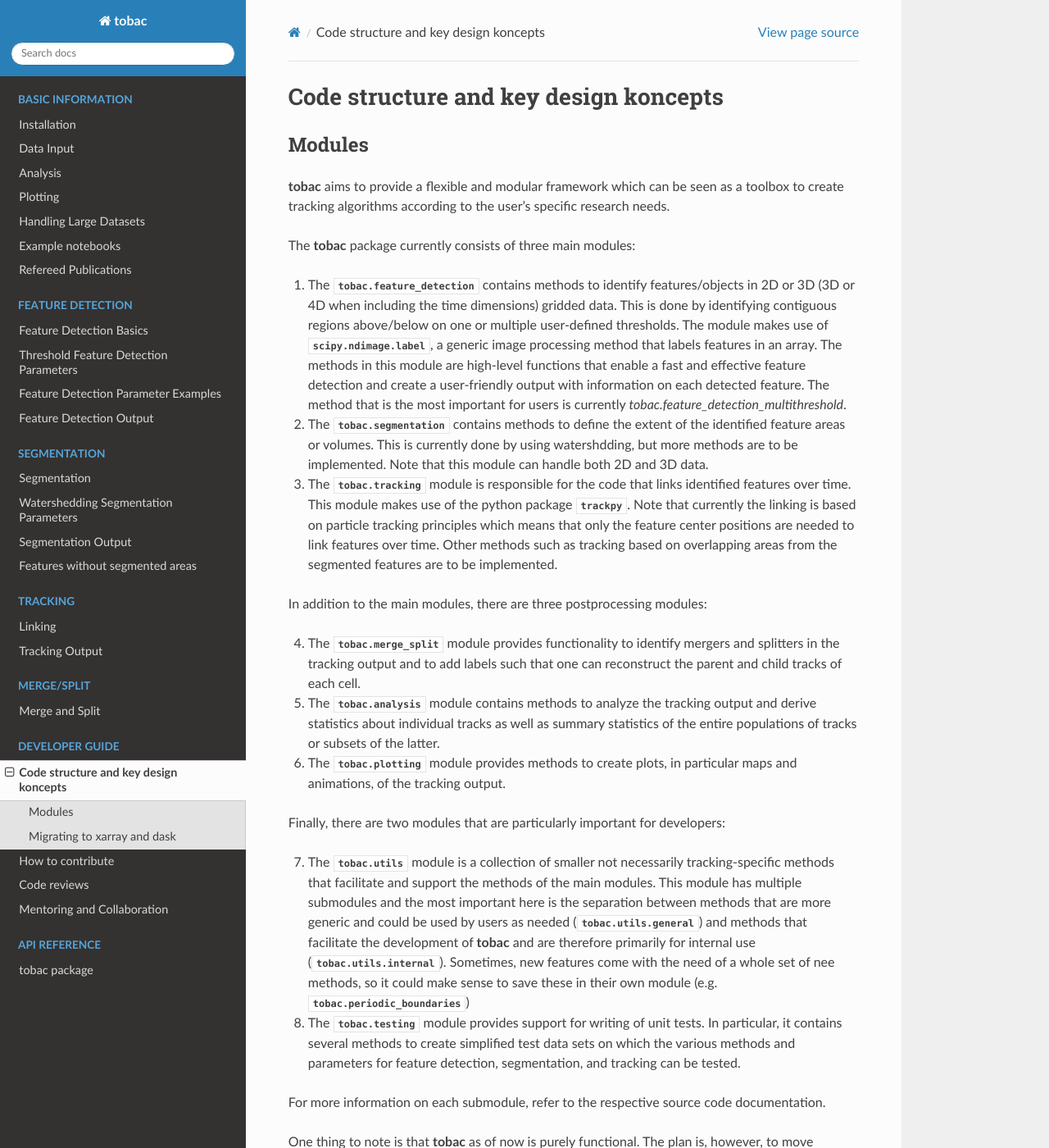
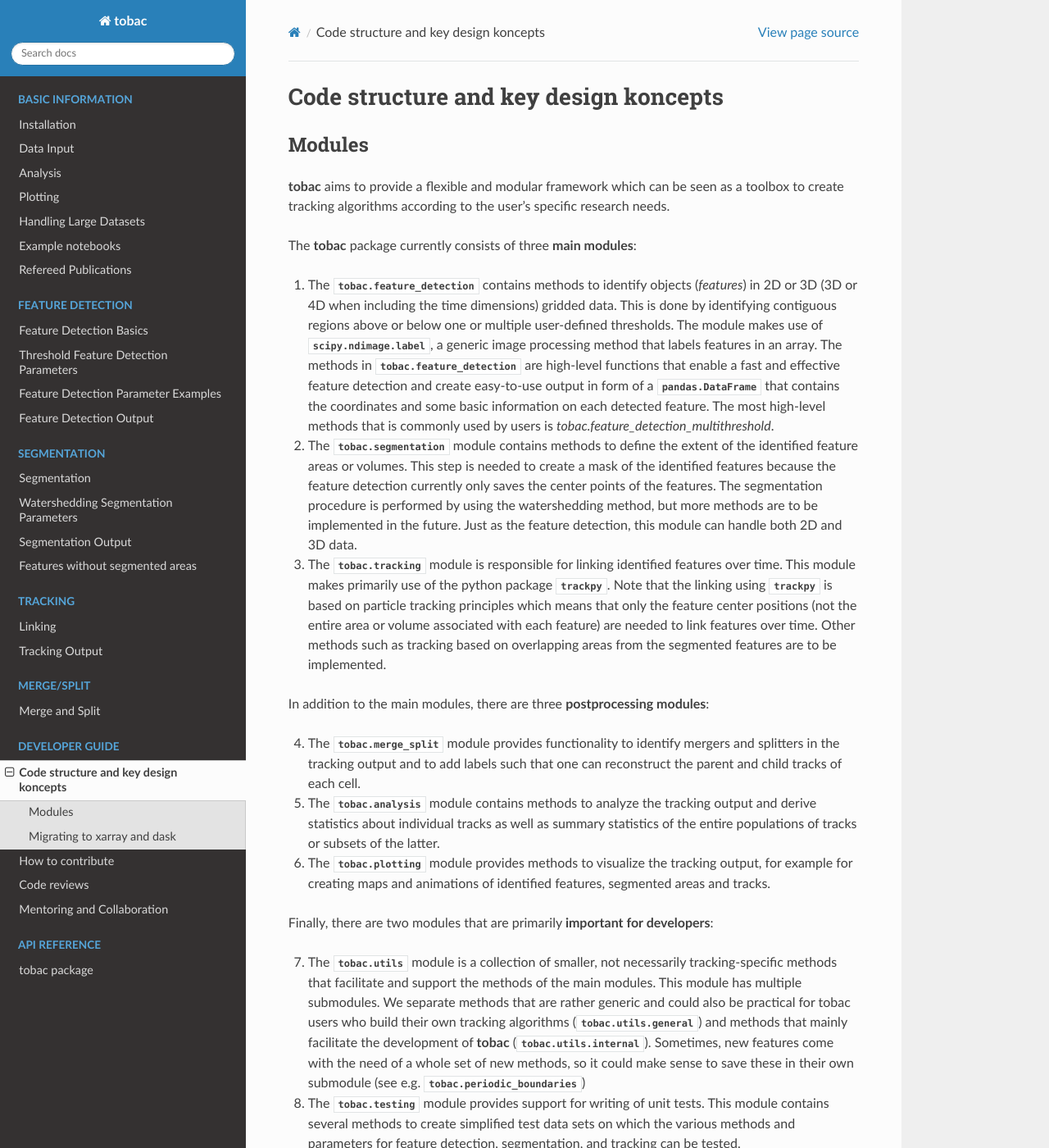
Before and after one commit to tobac-project/tobac, a Sphinx documentation site: the page built from doc/code_structure.rst, in a window 1280 px wide and 1400 px high. Shown: the whole window at 82% size. Built offline with Sphinx 7.4.7 and the Read the Docs theme 2.0.0, drawn with Linux system fonts in a browser that asks for light colours; formulas are drawn with MathJax 3; some of the changed text lies outside the part shown.

Commit message:
fill in some more

```diff
--- a/doc/code_structure.rst
+++ b/doc/code_structure.rst
@@ -7,32 +7,28 @@ Modules
 
 **tobac** aims to provide a flexible and modular framework which can be seen as a toolbox to create tracking algorithms according to the user's specific research needs.
 
+The **tobac** package currently consists of three **main modules**:
 
-The **tobac** package currently consists of three main modules:
+1. The :py:mod:`tobac.feature_detection` contains methods to identify objects (*features*) in 2D or 3D (3D or 4D when including the time dimensions) gridded data. This is done by identifying contiguous regions above or below one or multiple user-defined thresholds. The module makes use of :py:mod:`scipy.ndimage.label`, a generic image processing method that labels features in an array. The methods in :py:mod:`tobac.feature_detection` are high-level functions that enable a fast and effective feature detection and create easy-to-use output in form of a :py:mod:`pandas.DataFrame` that contains the coordinates and some basic information on each detected feature. The most high-level methods that is commonly used by users is `tobac.feature_detection_multithreshold`.
 
-1. The :py:mod:`tobac.feature_detection` contains methods to identify features/objects in 2D or 3D (3D or 4D when including the time dimensions) gridded data. This is done by identifying contiguous regions above/below on one or multiple user-defined thresholds. The module makes use of :py:mod:`scipy.ndimage.label`, a generic image processing method that labels features in an array. The methods in this module are high-level functions that enable a fast and effective feature detection and create a user-friendly output with information on each detected feature. The method that is the most important for users is currently `tobac.feature_detection_multithreshold`.
+2. The :py:mod:`tobac.segmentation` module contains methods to define the extent of the identified feature areas or volumes. This step is needed to create a mask of the identified features because the feature detection currently only saves the center points of the features. The segmentation procedure is performed by using the watershedding method, but more methods are to be implemented in the future. Just as the feature detection, this module can handle both 2D and 3D data.
 
+3. The :py:mod:`tobac.tracking` module is responsible for linking identified features over time. This module makes primarily use of the python package :py:mod:`trackpy`. Note that the linking using :py:mod:`trackpy` is based on particle tracking principles which means that only the feature center positions (not the entire area or volume associated with each feature) are needed to link features over time. Other methods such as tracking based on overlapping areas from the segmented features are to be implemented.
 
-2. The :py:mod:`tobac.segmentation` contains methods to define the extent of the identified feature areas or volumes. This is currently done by using watershdding, but more methods are to be implemented. Note that this module can handle both 2D and 3D data.
-
-
-3. The :py:mod:`tobac.tracking` module is responsible for the code that links identified features over time. This module makes use of the python package :py:mod:`trackpy`. Note that currently the linking is based on particle tracking principles which means that only the feature center positions are needed to link features over time. Other methods such as tracking based on overlapping areas from the segmented features are to be implemented.
-
-
-In addition to the main modules, there are three postprocessing modules:
+In addition to the main modules, there are three **postprocessing modules**:
 
 4. The :py:mod:`tobac.merge_split` module provides functionality to identify mergers and splitters in the tracking output and to add labels such that one can reconstruct the parent and child tracks of each cell.
 
 5. The :py:mod:`tobac.analysis` module contains methods to analyze the tracking output and derive statistics about individual tracks as well as summary statistics of the entire populations of tracks or subsets of the latter.
 
-6. The :py:mod:`tobac.plotting` module provides methods to create plots, in particular maps and animations, of the tracking output.
+6. The :py:mod:`tobac.plotting` module provides methods to visualize the tracking output, for example for creating maps and animations of identified features, segmented areas and tracks.
 
 
-Finally, there are two modules that are particularly important for developers:
+Finally, there are two modules that are primarily **important for developers**:
 
-7. The :py:mod:`tobac.utils` module is a collection of smaller not necessarily tracking-specific methods that facilitate and support the methods of the main modules. This module has multiple submodules and the most important here is the separation between methods that are more generic and could be used by users as needed (:py:mod:`tobac.utils.general`) and methods that facilitate the development of **tobac** and are therefore primarily for internal use (:py:mod:`tobac.utils.internal`). Sometimes, new features come with the need of a whole set of nee methods, so it could make sense to save these in their own module (e.g. :py:mod:`tobac.periodic_boundaries`)
+7. The :py:mod:`tobac.utils` module is a collection of smaller, not necessarily tracking-specific methods that facilitate and support the methods of the main modules. This module has multiple submodules. We separate methods that are rather generic and could also be practical for tobac users who build their own tracking algorithms (:py:mod:`tobac.utils.general`) and methods that mainly facilitate the development of **tobac** (:py:mod:`tobac.utils.internal`). Sometimes, new features come with the need of a whole set of new methods, so it could make sense to save these in their own submodule (see e.g. :py:mod:`tobac.periodic_boundaries`)
 
-8. The :py:mod:`tobac.testing` module provides support for writing of unit tests. In particular, it contains several methods to create simplified test data sets on which the various methods and parameters for feature detection, segmentation, and tracking can be tested.
+8. The :py:mod:`tobac.testing` module provides support for writing of unit tests. This module contains several methods to create simplified test data sets on which the various methods and parameters for feature detection, segmentation, and tracking can be tested.
 
 For more information on each submodule, refer to the respective source code documentation.
 
@@ -44,4 +40,4 @@ Migrating to xarray and dask
 
 - Basics of xarray (xarray.Dataarray class) and dask
 - How these are or could be used in tobac
-- How to work on this
+- How to work on the transition
```
Also changed, not shown: doc/contributing.rst (+48 -34 lines), doc/mentoring.rst (+3 -4 lines).
